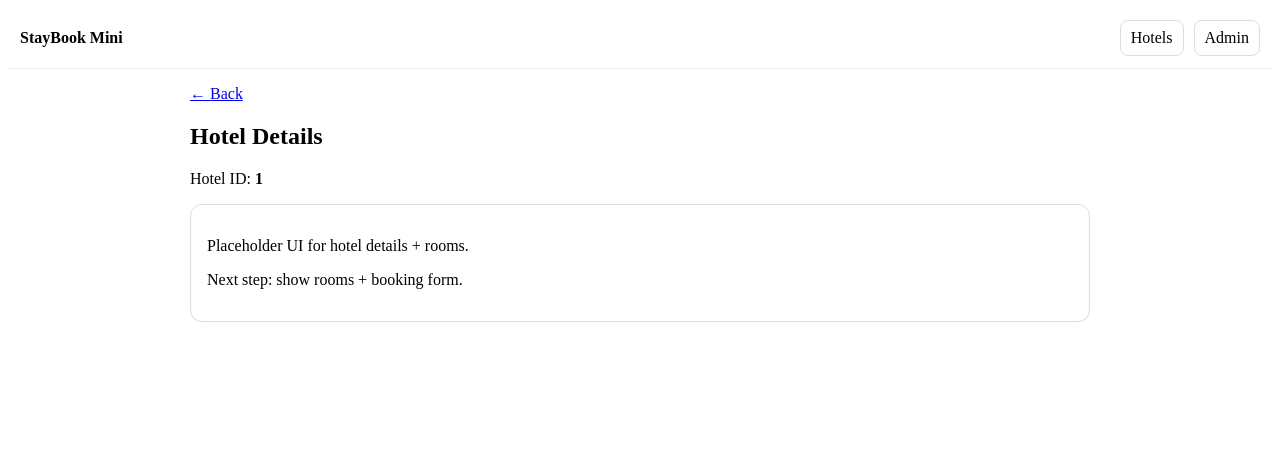
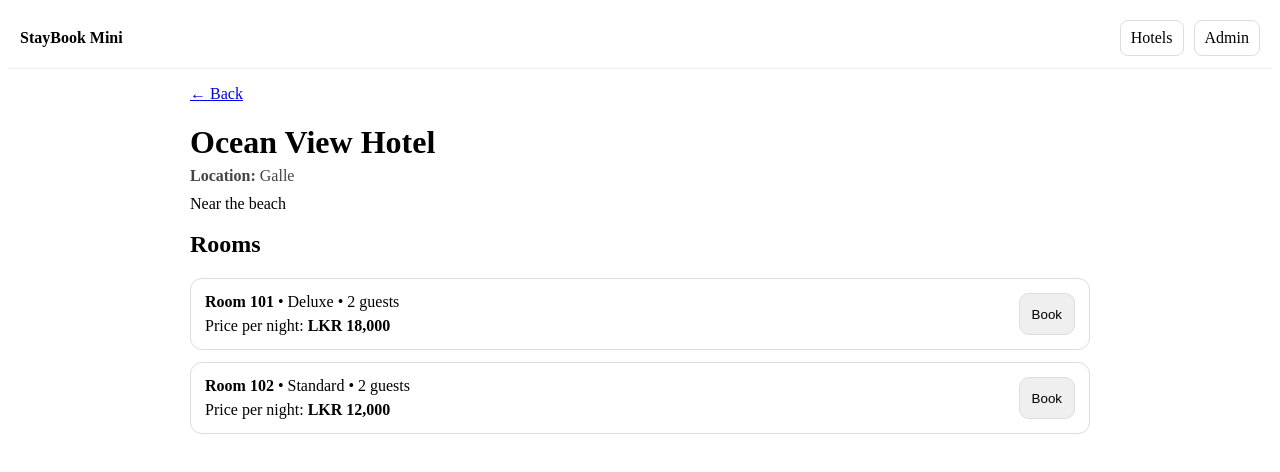
Before and after one commit to sahannadiranga-source/lanka-stay-mini-dockerized, a React app in the folder frontend/: page /hotels/1 in a window 1280 px wide. Shown: the top 472 px of the page. Built offline with nearby package versions, Linux system fonts and the light colour scheme; no server answers; the HTML template or start-up script is replaced by a standard one.

Commit message:
add hotel details, rooms UI, and booking form

```diff
--- /dev/null
+++ b/frontend/src/components/BookingForm.tsx
@@ -0,0 +1,117 @@
+import { useMemo, useState } from "react";
+import type { Room } from "../types/room";
+
+function nightsBetween(checkIn: string, checkOut: string) {
+  const a = new Date(checkIn);
+  const b = new Date(checkOut);
+  const ms = b.getTime() - a.getTime();
+  const nights = Math.ceil(ms / (1000 * 60 * 60 * 24));
+  return isFinite(nights) ? nights : 0;
+}
+
+export default function BookingForm({
+  room,
+  onClose,
+  onSuccess,
+}: {
+  room: Room;
+  onClose: () => void;
+  onSuccess: () => void;
+}) {
+  const [guestName, setGuestName] = useState("");
+  const [email, setEmail] = useState("");
+  const [phone, setPhone] = useState("");
+  const [checkIn, setCheckIn] = useState("");
+  const [checkOut, setCheckOut] = useState("");
+  const [error, setError] = useState<string | null>(null);
+
+  const nights = useMemo(() => nightsBetween(checkIn, checkOut), [checkIn, checkOut]);
+  const total = useMemo(() => Math.max(0, nights) * room.pricePerNight, [nights, room.pricePerNight]);
+
+  function submit() {
+    setError(null);
+
+    if (!guestName.trim()) return setError("Guest name is required.");
+    if (!email.trim()) return setError("Email is required.");
+    if (!checkIn || !checkOut) return setError("Check-in and check-out dates are required.");
+    if (new Date(checkOut) <= new Date(checkIn)) return setError("Check-out must be after check-in.");
+    if (nights <= 0) return setError("Booking must be at least 1 night.");
+
+    // For now: just simulate success. Later we will call backend POST /api/bookings
+    console.log("Booking payload:", {
+      roomId: room.id,
+      guestName,
+      email,
+      phone,
+      checkIn,
+      checkOut,
+      totalPrice: total,
+    });
+
+    onSuccess();
+  }
+
+  return (
+    <div
+      style={{
+        position: "fixed",
+        inset: 0,
+        background: "rgba(0,0,0,0.35)",
+        display: "flex",
+        alignItems: "center",
+        justifyContent: "center",
+        padding: 16,
+      }}
+    >
+      <div style={{ width: 520, maxWidth: "100%", background: "white", borderRadius: 14, padding: 16 }}>
+        <div style={{ display: "flex", justifyContent: "space-between", gap: 10 }}>
+          <div>
+            <h2 style={{ margin: 0 }}>Book Room {room.name}</h2>
+            <div style={{ marginTop: 6, color: "#444" }}>
+              {room.type} • {room.capacity} guests • LKR {room.pricePerNight.toLocaleString()} / night
+            </div>
+          </div>
+          <button onClick={onClose} style={{ border: "1px solid #ddd", borderRadius: 10, padding: "8px 10px" }}>
+            ✕
+          </button>
+        </div>
+
+        <div style={{ display: "grid", gap: 10, marginTop: 14 }}>
+          <input placeholder="Guest name" value={guestName} onChange={(e) => setGuestName(e.target.value)} />
+          <input placeholder="Email" value={email} onChange={(e) => setEmail(e.target.value)} />
+          <input placeholder="Phone (optional)" value={phone} onChange={(e) => setPhone(e.target.value)} />
+
+          <div style={{ display: "grid", gridTemplateColumns: "1fr 1fr", gap: 10 }}>
+            <div>
+              <div style={{ fontSize: 12, marginBottom: 4 }}>Check-in</div>
+              <input type="date" value={checkIn} onChange={(e) => setCheckIn(e.target.value)} />
+            </div>
+            <div>
+              <div style={{ fontSize: 12, marginBottom: 4 }}>Check-out</div>
+              <input type="date" value={checkOut} onChange={(e) => setCheckOut(e.target.value)} />
+            </div>
+          </div>
+
+          <div style={{ padding: 12, background: "#f7f7f7", borderRadius: 10 }}>
+            <div>Nights: <b>{Math.max(0, nights)}</b></div>
+            <div>Total: <b>LKR {total.toLocaleString()}</b></div>
+          </div>
+
+          {error && <div style={{ padding: 10, background: "#f8d7da", borderRadius: 10 }}>{error}</div>}
+
+          <button
+            onClick={submit}
+            style={{
+              padding: "10px 12px",
+              borderRadius: 10,
+              border: "1px solid #ddd",
+              cursor: "pointer",
+            }}
+          >
+            Confirm booking
+          </button>
+        </div>
+      </div>
+    </div>
+  );
+}
--- /dev/null
+++ b/frontend/src/components/RoomCard.tsx
@@ -0,0 +1,35 @@
+import type { Room } from "../types/room";
+
+export default function RoomCard({
+  room,
+  onBook,
+}: {
+  room: Room;
+  onBook: (room: Room) => void;
+}) {
+  return (
+    <div style={{ padding: 14, border: "1px solid #ddd", borderRadius: 12 }}>
+      <div style={{ display: "flex", justifyContent: "space-between", gap: 10 }}>
+        <div>
+          <b>Room {room.name}</b> • {room.type} • {room.capacity} guests
+          <div style={{ marginTop: 6 }}>
+            <span>Price per night: </span>
+            <b>LKR {room.pricePerNight.toLocaleString()}</b>
+          </div>
+        </div>
+
+        <button
+          onClick={() => onBook(room)}
+          style={{
+            padding: "10px 12px",
+            borderRadius: 10,
+            border: "1px solid #ddd",
+            cursor: "pointer",
+          }}
+        >
+          Book
+        </button>
+      </div>
+    </div>
+  );
+}
--- /dev/null
+++ b/frontend/src/data/mockData.ts
@@ -0,0 +1,16 @@
+import type { Hotel } from "../types/hotel";
+import type { Room } from "../types/room";
+
+export const mockHotels: Hotel[] = [
+  { id: "1", name: "Ocean View Hotel", location: "Galle", description: "Near the beach" },
+  { id: "2", name: "City Stay", location: "Colombo", description: "Central location" },
+  { id: "3", name: "Hilltop Resort", location: "Nuwara Eliya", description: "Cool climate views" },
+];
+
+export const mockRooms: Room[] = [
+  { id: "r1", hotelId: "1", name: "101", type: "Deluxe", pricePerNight: 18000, capacity: 2 },
+  { id: "r2", hotelId: "1", name: "102", type: "Standard", pricePerNight: 12000, capacity: 2 },
+  { id: "r3", hotelId: "2", name: "201", type: "Suite", pricePerNight: 25000, capacity: 3 },
+  { id: "r4", hotelId: "2", name: "202", type: "Standard", pricePerNight: 14000, capacity: 2 },
+  { id: "r5", hotelId: "3", name: "301", type: "Deluxe", pricePerNight: 20000, capacity: 2 },
+];
--- a/frontend/src/pages/HotelDetails.tsx
+++ b/frontend/src/pages/HotelDetails.tsx
@@ -1,18 +1,61 @@
+import { useMemo, useState } from "react";
 import { Link, useParams } from "react-router-dom";
+import { mockHotels, mockRooms } from "../data/mockData";
+import type { Room } from "../types/room";
+import RoomCard from "../components/RoomCard";
+import BookingForm from "../components/BookingForm";
 
 export default function HotelDetails() {
   const { id } = useParams();
+  const [selectedRoom, setSelectedRoom] = useState<Room | null>(null);
+  const [message, setMessage] = useState<string | null>(null);
+
+  const hotel = useMemo(() => mockHotels.find((h) => h.id === id), [id]);
+  const rooms = useMemo(() => mockRooms.filter((r) => r.hotelId === id), [id]);
+
+  if (!hotel) {
+    return (
+      <div>
+        <Link to="/">← Back</Link>
+        <h2>Hotel not found</h2>
+      </div>
+    );
+  }
 
   return (
     <div>
       <Link to="/">← Back</Link>
-      <h2>Hotel Details</h2>
-      <p>Hotel ID: <b>{id}</b></p>
 
-      <div style={{ padding: 16, border: "1px solid #ddd", borderRadius: 12 }}>
-        <p>Placeholder UI for hotel details + rooms.</p>
-        <p>Next step: show rooms + booking form.</p>
+      <h1 style={{ marginBottom: 6 }}>{hotel.name}</h1>
+      <div style={{ color: "#444" }}>
+        <b>Location:</b> {hotel.location}
       </div>
+      {hotel.description && <p style={{ marginTop: 10 }}>{hotel.description}</p>}
+
+      {message && (
+        <div style={{ padding: 12, background: "#d1e7dd", borderRadius: 10, marginTop: 12 }}>
+          {message}
+        </div>
+      )}
+
+      <h2 style={{ marginTop: 18 }}>Rooms</h2>
+      <div style={{ display: "grid", gap: 12 }}>
+        {rooms.map((room) => (
+          <RoomCard key={room.id} room={room} onBook={(r) => setSelectedRoom(r)} />
+        ))}
+      </div>
+
+      {selectedRoom && (
+        <BookingForm
+          room={selectedRoom}
+          onClose={() => setSelectedRoom(null)}
+          onSuccess={() => {
+            setSelectedRoom(null);
+            setMessage("Booking created (mock). Next we will connect to backend!");
+            setTimeout(() => setMessage(null), 2500);
+          }}
+        />
+      )}
     </div>
   );
 }
```
